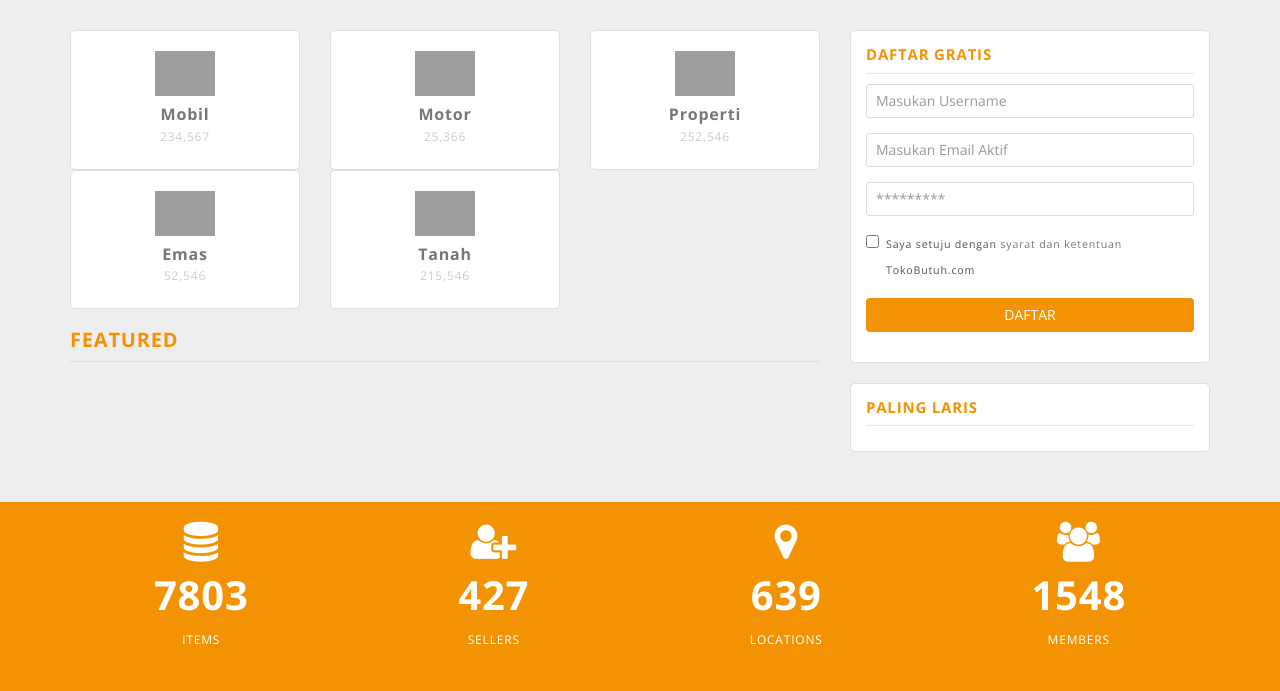
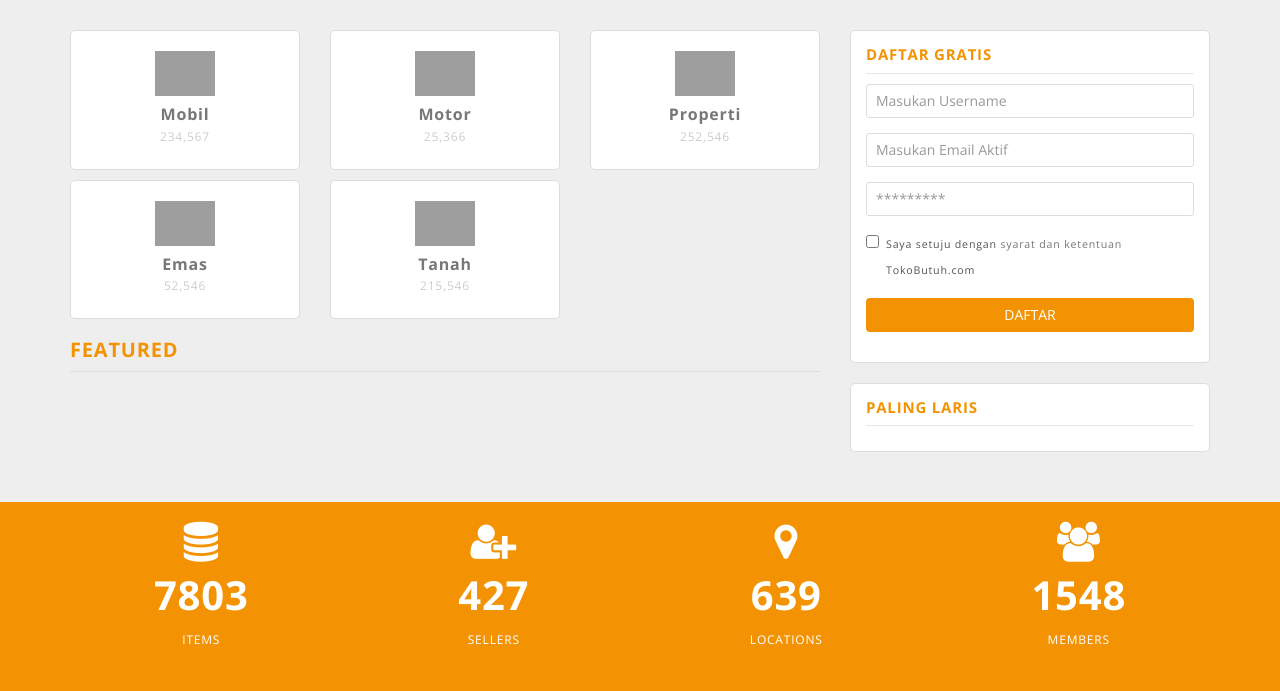
Before and after one commit to ryosuwito/mt-commerce, a Django app: page / in a window 1280 px wide. Shown: the part 370-1061 px from the top of the page. Run offline with Django 3.2, Linux system fonts and the light colour scheme; the visitor is signed in with stand-in values (Sample User, id 1); data comes from the database, SQL or seed files in the repository; data that the repository does not hold is empty; some libraries are stand-ins or nearby versions; grey boxes are pictures that could not be loaded.

Commit message:
change index layout

```diff
--- a/kei_store/templates/kei_store/index.html
+++ b/kei_store/templates/kei_store/index.html
@@ -56,7 +56,7 @@
                             </div>
                         </div>
                     </div>
-                    <div class="row">
+                    <div class="row" style="margin-top: 10px">
                         <div class="col-xs-4 col-sm-4">
                             <div class="shortcut">
                                 <a href="{{hlinks.4.addr}}"><img src="/assets/img/emas.png" style="width: 100%; max-width: 60px; height: auto;"></a>
```
